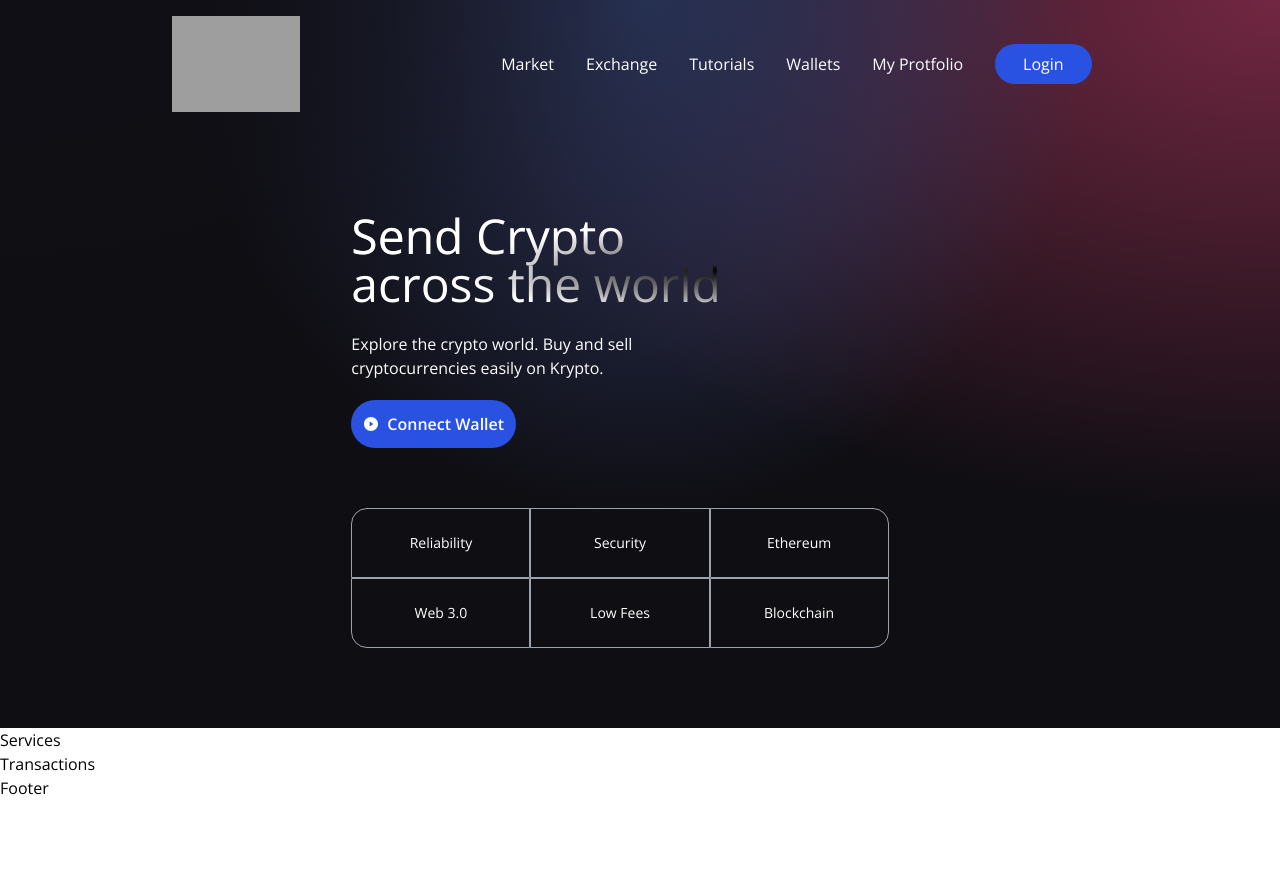
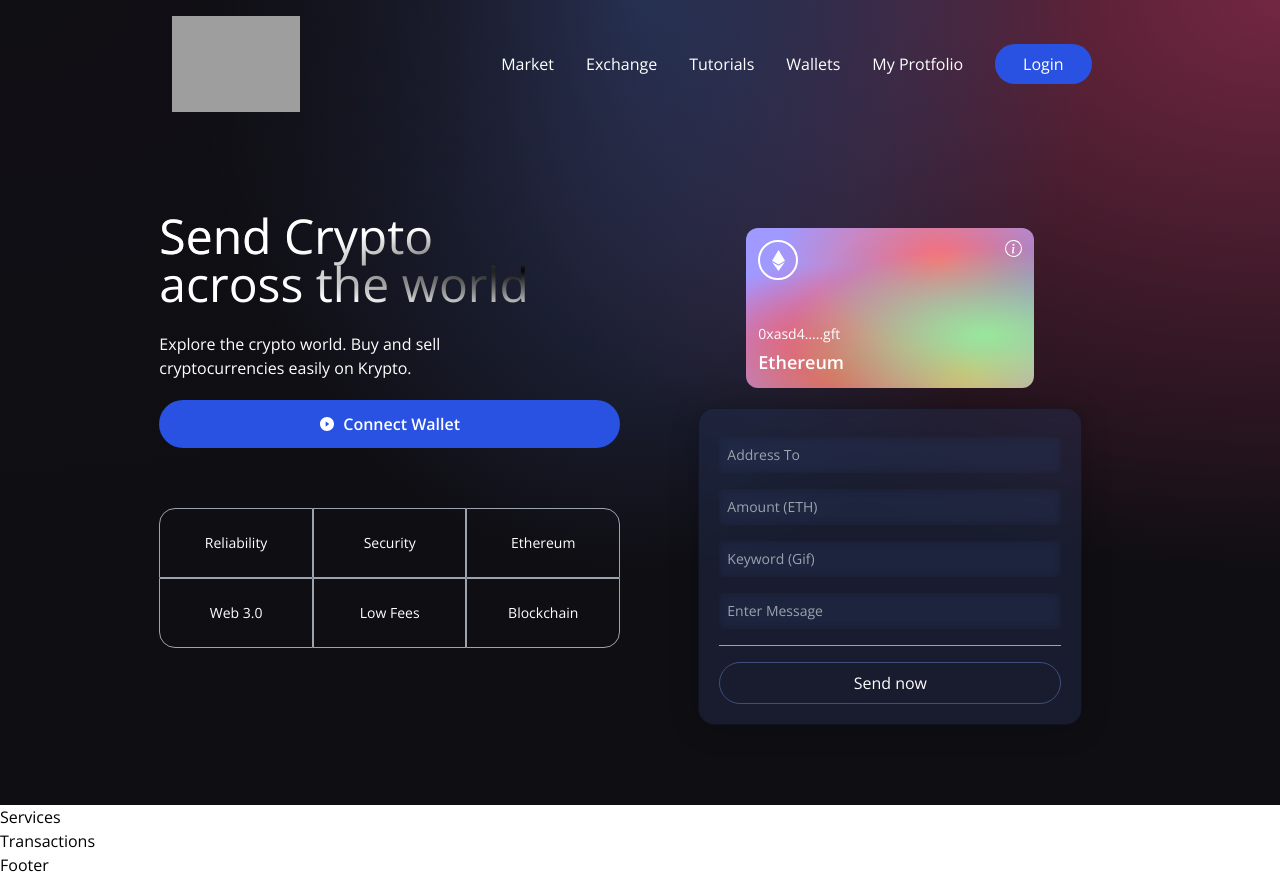
Before and after one commit to Getachew-Muhabaw-Mesfin/Crypto-web, a React (Vite) app in the folder client/: page / in a window 1280 px wide. Before the commit the page ends 800 px from the top, so only its background shows below. Built offline with nearby package versions, Linux system fonts and the light colour scheme; grey boxes are pictures that could not be loaded.

Commit message:
Working on Forms and resuable input componet for my form

```diff
--- a/client/src/components/Welcome.jsx
+++ b/client/src/components/Welcome.jsx
@@ -35,6 +35,12 @@
 const  connectWallet =()=>{
 
 }
+const handleChange =()=>{
+
+}
+const handleSubmit =()=>{
+
+}
   return (
     <div className="flex w-full justify-center items-center">
       <div className="flex md:flex-row flex-col items-start justify-between md:p-20 py-12 px-4">
@@ -43,20 +49,18 @@
             Send Crypto <br /> across the world
           </h1>
           <p className="text-left mt-5 text-white font-light md:w-9/12 w-11/12 text-base">
-            Explore the crypto world. Buy and sell cryptocurrencies easily on Krypto.
+            Explore the crypto world. Buy and sell cryptocurrencies easily on
+            Krypto.
           </p>
 
           <button
             type="button"
             onClick={connectWallet}
-              className="flex flex-row justify-center items-center my-5 bg-[#2952e3] p-3 rounded-full cursor-pointer hover:bg-[#2546bd]"
+            className=" w-full flex flex-row justify-center items-center my-5 bg-[#2952e3] p-3 rounded-full cursor-pointer hover:bg-[#2546bd]"
           >
             <AiFillPlayCircle className="text-white mr-2" />
-              <p className="text-white text-base font-semibold">
-                Connect Wallet
-              </p>
+            <p className="text-white text-base font-semibold">Connect Wallet</p>
           </button>
-
 
           <div className="grid sm:grid-cols-3 grid-cols-2 w-full mt-10">
             <div className={`rounded-tl-2xl ${companyCommonStyles}`}>
@@ -75,8 +79,68 @@
             </div>
           </div>
         </div>
+{/* Right side of welcome section  */}
+        <div className="flex flex-col flex-1 items-center justify-start w-full md:mt-0 mt-10">
+          <div className="p-3 flex justify-end items-start flex-col rounded-xl h-40 sm:w-72 w-full my-5 eth-card .white-glassmorphism ">
+            <div className="flex justify-between flex-col w-full h-full">
+              <div className="flex justify-between items-start">
+                <div className="w-10 h-10 rounded-full border-2 border-white flex justify-center items-center">
+                  <SiEthereum fontSize={21} color="#fff" />
+                </div>
+                <BsInfoCircle fontSize={17} color="#fff" />
+              </div>
+              <div>
+                <p className="text-white font-light text-sm">
+                  0xasd4.....gft
+                </p>
+                <p className="text-white font-semibold text-lg mt-1">
+                  Ethereum
+                </p>
+              </div>
+            </div>
+          </div>
 
-
+          {/* Forms */}
+          <div className="p-5 sm:w-96 w-full flex flex-col justify-start items-center blue-glassmorphism">
+            <Input
+              placeholder="Address To"
+              name="addressTo"
+              type="text"
+              handleChange={handleChange}
+            />
+            <Input
+              placeholder="Amount (ETH)"
+              name="amount"
+              type="number"
+              handleChange={handleChange}
+            />
+            <Input
+              placeholder="Keyword (Gif)"
+              name="keyword"
+              type="text"
+              handleChange={handleChange}
+            />
+            <Input
+              placeholder="Enter Message"
+              name="message"
+              type="text"
+              handleChange={handleChange}
+            />
+{/* Send Button */}
+            <div className="h-[1px] w-full bg-gray-400 my-2" />
+            {false ? (
+              <Loader />
+            ) : (
+              <button
+                type="button"
+                onClick={handleSubmit}
+                className="text-white w-full mt-2 border-[1px] p-2 border-[#3d4f7c] hover:bg-[#3d4f7c] rounded-full cursor-pointer"
+              >
+                Send now
+              </button>
+            )}
+          </div>
+        </div>
       </div>
     </div>
   );
```
Lines whose indentation alone changed are shown as unchanged.
